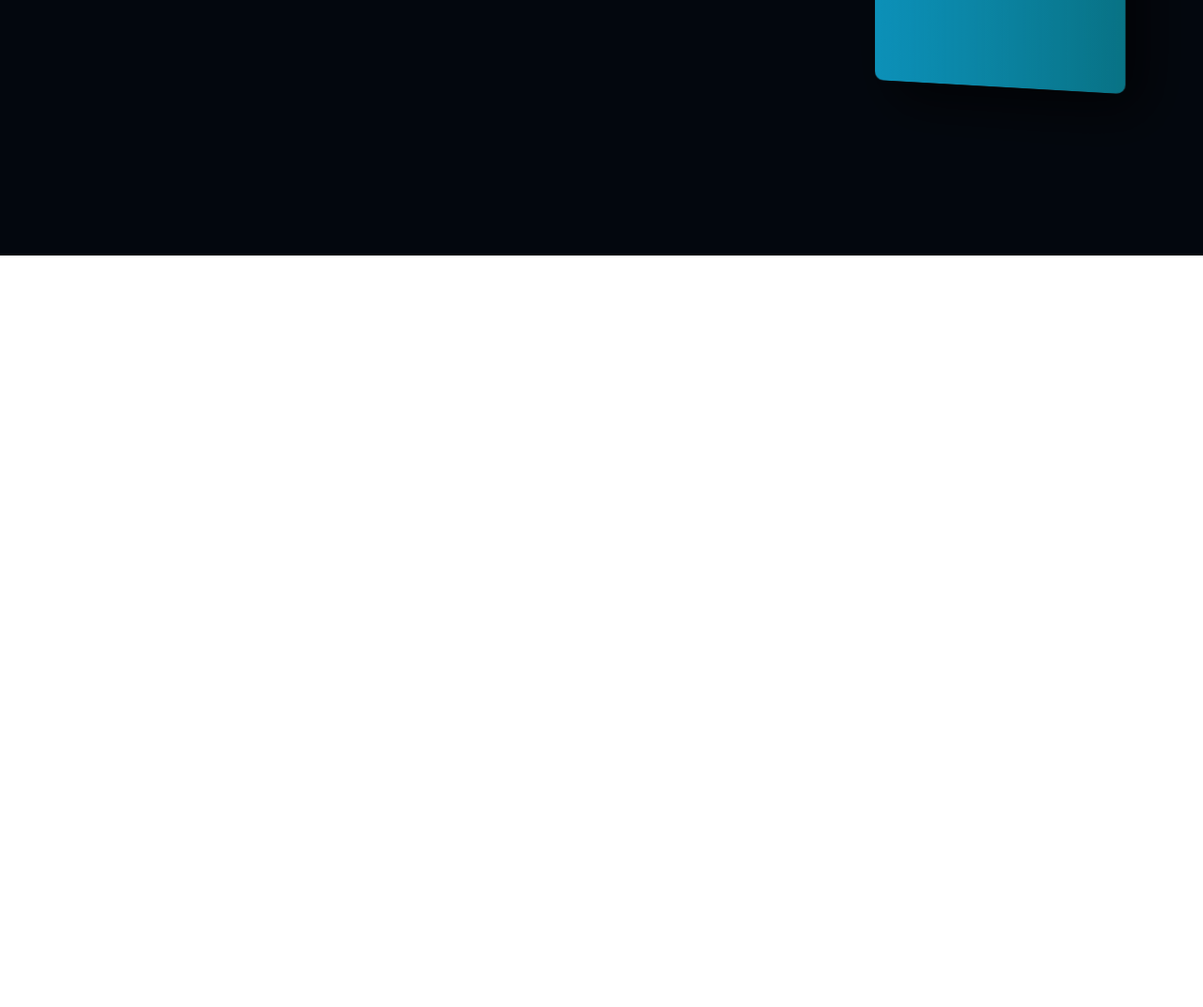
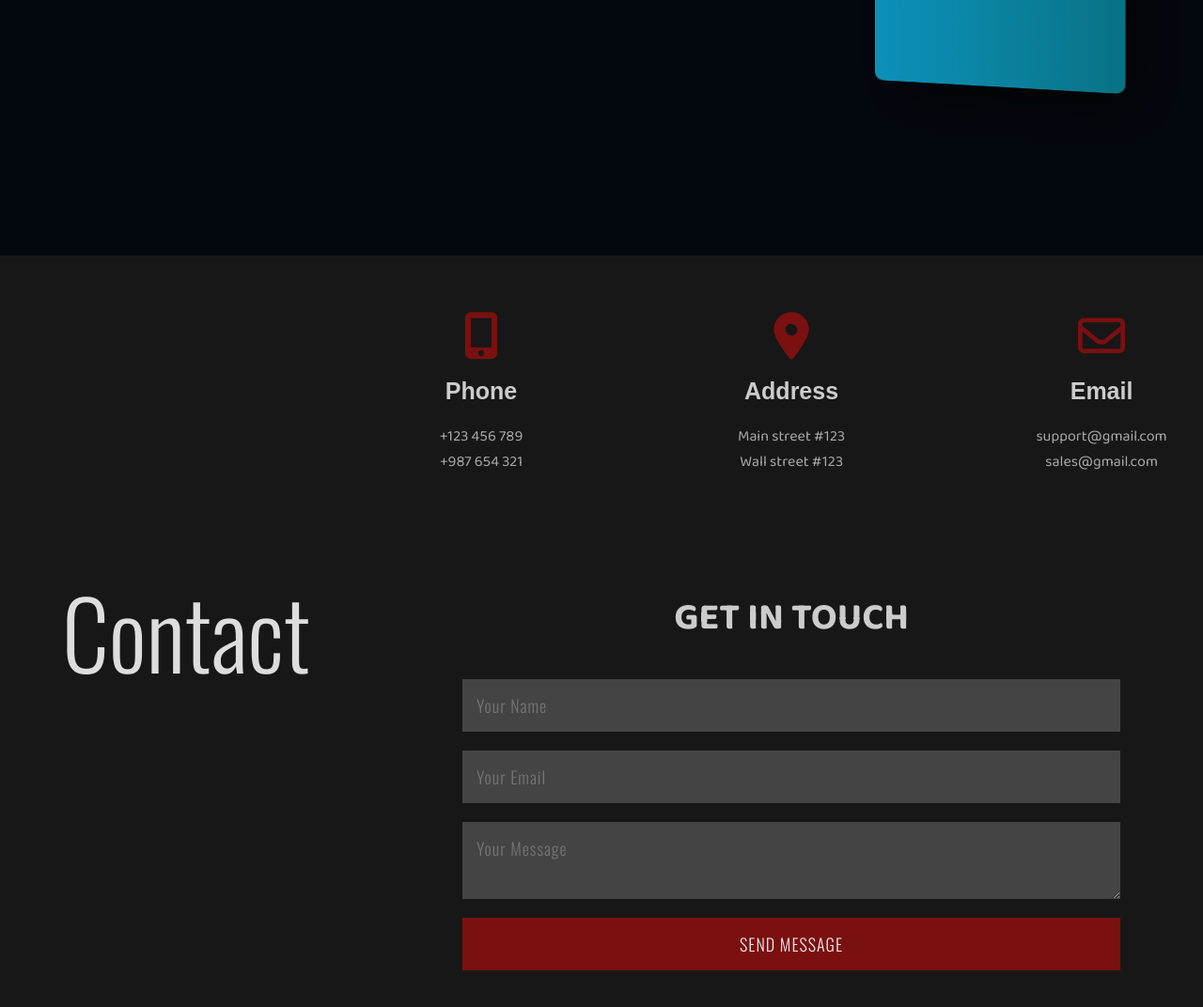
Before and after one commit to syedanamulhasan/Business-Agency, a plain HTML site: page index.html in a window 1280 px wide. Shown: the part 2128-3200 px from the top of the page at 94% size. Before the commit the page ends 2400 px from the top, so only its background shows below. Drawn offline with nearby package versions, Linux system fonts and the light colour scheme.

Commit message:
section 4 done

```diff
--- a/index.html
+++ b/index.html
@@ -205,6 +205,42 @@
         </div>
         </section>
         <!-- end of section 3 -->
+
+        <!-- section 4 -->
+        <section class="section-4">
+        <h1 class="section-heading">Contact</h1>
+        <div class="section-heading-line"></div>
+        <div class="contact-wrapper">
+            <div class="contact-details">
+                <div class="phone">
+                    <i class="fas fa-mobile-alt"></i>
+                    <h3>Phone</h3>
+                    <p>+123 456 789</p>
+                    <p>+987 654 321</p>
+                </div>
+                <div class="address">
+                    <i class="fas fa-map-marker-alt"></i>
+                    <h3>Address</h3>
+                    <p>Main street #123</p>
+                    <p>Wall street #123</p>
+                </div>
+                <div class="email">
+                    <i class="far fa-envelope"></i>
+                    <h3>Email</h3>
+                    <p>support@gmail.com</p>
+                    <p>sales@gmail.com</p>
+                </div>
+            </div>
+            <h1>Get in Touch</h1>
+            <form class="contact-form">
+                <input type="text" placeholder="Your Name">
+                <input type="email" placeholder="Your Email">
+                <textarea placeholder="Your Message"></textarea>
+                <input type="submit" value="Send Message">
+            </form>
+        </div>
+    </section>
+        <!-- end of section 4 -->
     </div>
     <script src="https://cdn.jsdelivr.net/npm/swiper@11/swiper-bundle.min.js"></script>
     <script src="script.js"></script>
--- a/style.css
+++ b/style.css
@@ -505,3 +505,82 @@ html{
     color: #fff;
 }
 /* end of section 3 */
+
+/* section 4 */
+.section-4{
+    width: 100%;
+    height: 100vh;
+    background-color: #171718;
+    display: flex;
+    justify-content: center;
+    align-items: center;
+    padding-left: 10rem;
+}
+.contact-wrapper{
+    width: 80%;
+    display: flex;
+    flex-direction: column;
+    align-items: center;
+}
+.contact-details{
+    display: flex;
+    margin-bottom: 8rem;
+
+}
+.contact-details div{
+    width: 25rem;
+    text-align: center;
+    margin: 4rem;
+}
+.contact-details i{
+    font-size: 5rem;
+    color: #7a1010;
+}
+.contact-details h3{
+    font-family: "MADE Soulmaze",sans-serif;
+    font-size: 2.5rem;
+    margin: 2rem 0;
+    color: #ccc;
+}
+.contact-details p{
+    font-size: 1.6rem;
+    color: #aaa;
+}
+.contact-wrapper h1{
+    font-size: 4rem;
+    color: #ccc;
+    text-transform: uppercase;
+    margin-bottom: 3rem;
+}
+.contact-form{
+    width: 70rem;
+    display: flex;
+    flex-direction: column;
+}
+.contact-form input,
+.contact-form textarea{
+    padding: 1.5rem;
+    background-color: #444;
+    color: #eee;
+    border: none;
+    margin-bottom: 2rem;
+    font-family: "Oswald",sans-serif;
+    font-size: 1.8rem;
+    font-weight: 300;
+    letter-spacing: 0.1rem;
+}
+.contact-form textarea{
+    max-width: 100%;
+    max-height: 15rem;
+    min-height: 5.5rem;
+}
+.contact-form input[type="submit"]{
+    background-color: #7a1010;
+    text-transform: uppercase;
+    cursor: pointer;
+    transition: background-color 0.3s;
+}
+.contact-form input[type="submit"]:hover{
+    background-color: #5f0303;
+}
+/* end of section 4 */
```
